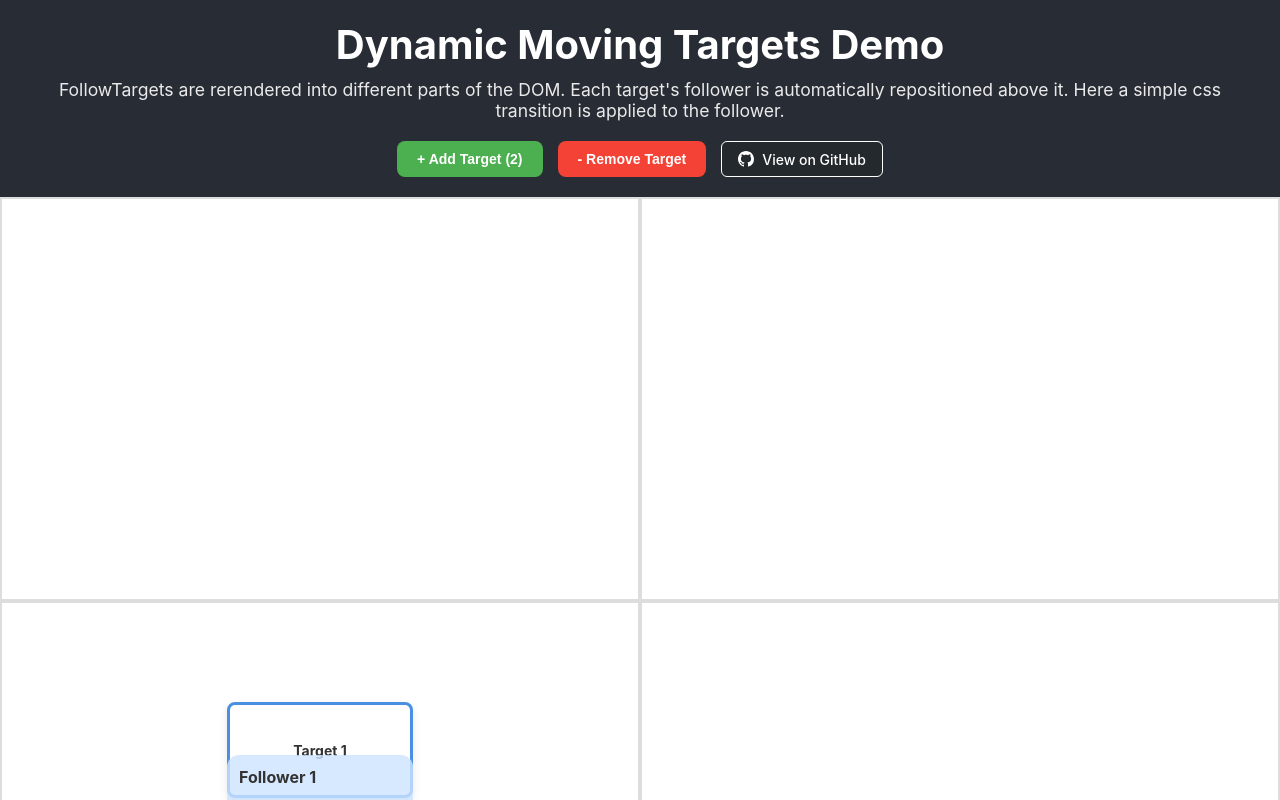
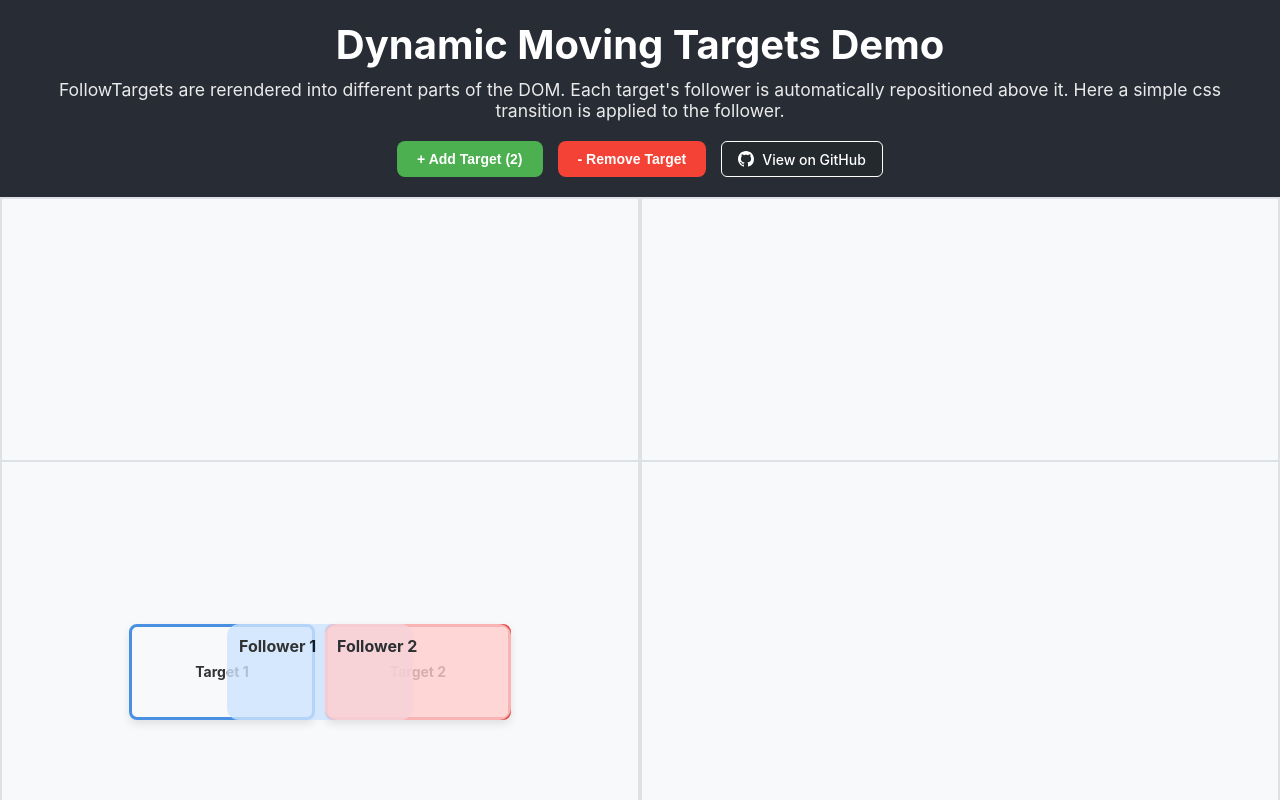
Before and after one commit to kumavis/react-animated-overlay, a React (Create React App) app: page / in a window 1280 px wide. Shown: the top 800 px of the page. Built offline with nearby package versions, Linux system fonts and the light colour scheme.

Commit message:
fix: css flexbox to keep targets in the quadrants

```diff
--- a/src/App.css
+++ b/src/App.css
@@ -1,6 +1,6 @@
 .App {
   text-align: center;
-  min-height: 100vh;
+  height: 100vh;
   display: flex;
   flex-direction: column;
 }
@@ -82,9 +82,44 @@
   min-height: 0;
 }
 
+/* Quadrant styling with flexbox for automatic target fitting */
 .quadrant {
   background-color: #f8f9fa;
   border-color: #dee2e6 !important;
+  transition: all 0.3s ease-in-out;
+  display: flex;
+  align-items: center;
+  justify-content: center;
+  padding: 10px;
+  overflow: hidden;
+}
+
+/* Target container that automatically fits targets */
+.quadrant > div {
+  display: flex;
+  flex-wrap: wrap;
+  gap: 10px;
+  justify-content: center;
+  align-items: center;
+  max-width: 100%;
+  max-height: 100%;
+  align-content: center;
+}
+
+/* Individual target styling */
+.quadrant > div > div {
+  flex-shrink: 0;
+  margin: 0;
+}
+
+/* Ensure followers in columns don't overflow */
+.quadrant-container .follower {
+  max-width: 100%;
+  max-height: 100%;
+}
+
+/* Smooth transitions for layout changes */
+.quadrant-container * {
   transition: all 0.3s ease-in-out;
 }
 
--- a/src/App.tsx
+++ b/src/App.tsx
@@ -137,15 +137,12 @@ function AppContent() {
     return (
       <div
         key={index}
+        className="quadrant"
         style={{
           flex: 1,
-          display: "flex",
-          alignItems: "center",
-          justifyContent: "center",
           border: "2px solid #ddd",
           position: "relative",
           minHeight: "50vh",
-          transition: "all 0.3s ease-in-out",
         }}
       >
         <div style={{ textAlign: "center" }}>
--- a/src/index.css
+++ b/src/index.css
@@ -1,5 +1,11 @@
+html, body {
+  margin: 0;
+  padding: 0;
+  height: 100vh;
+  overflow: hidden;
+}
+
 body {
-  margin: 0;
   font-family: -apple-system, BlinkMacSystemFont, 'Segoe UI', 'Roboto', 'Oxygen',
     'Ubuntu', 'Cantarell', 'Fira Sans', 'Droid Sans', 'Helvetica Neue',
     sans-serif;
```
